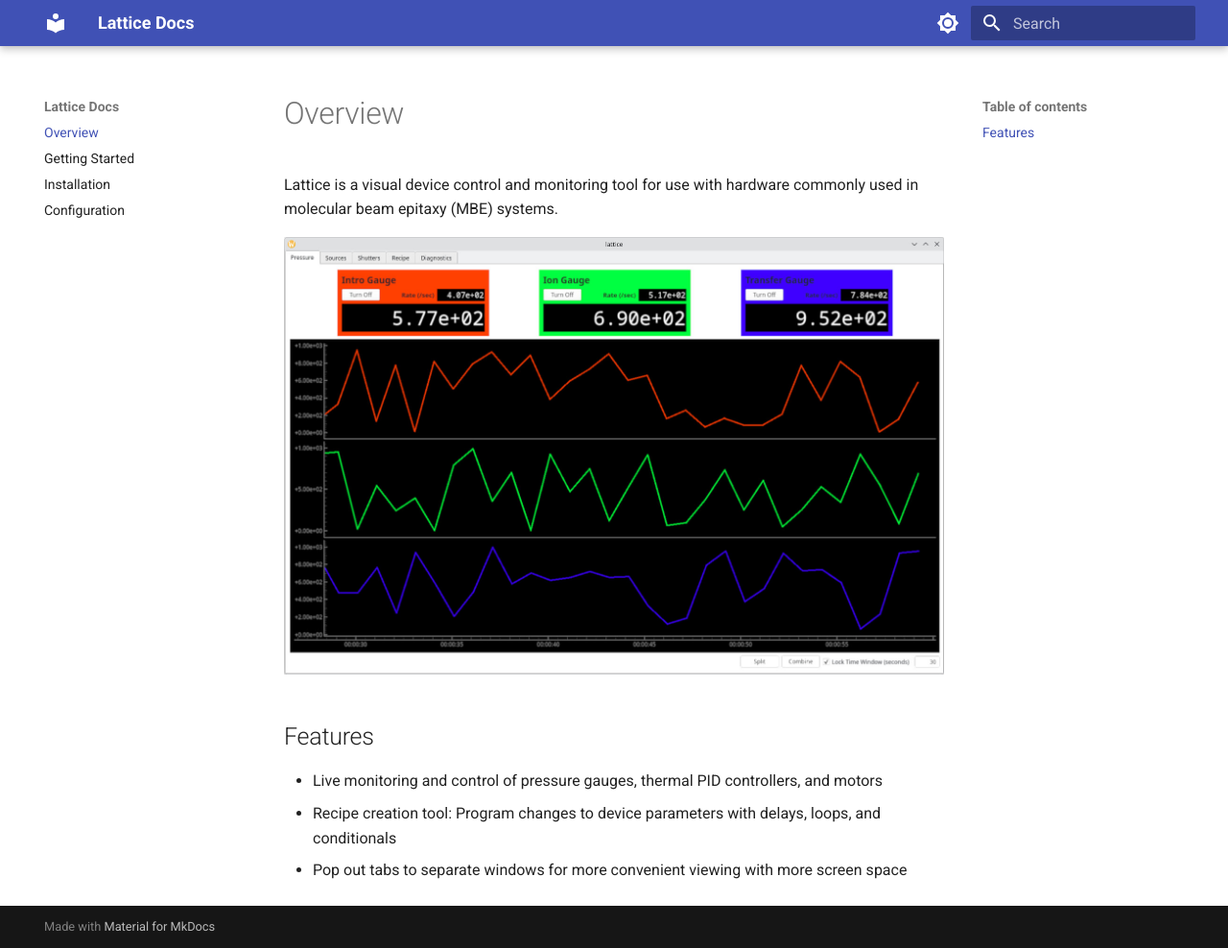
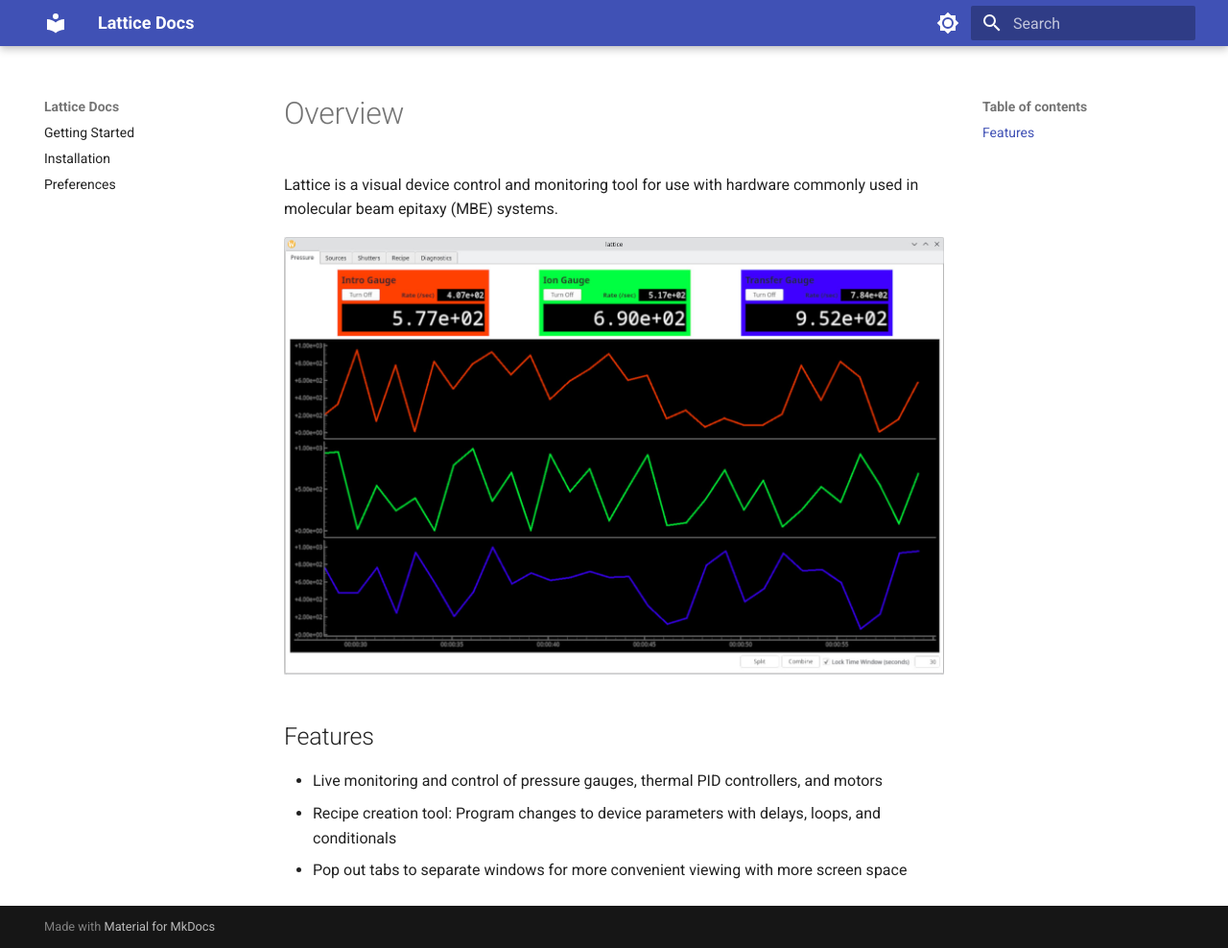
Before and after one commit to TheRealJarbean/lattice, an MkDocs documentation site: the page built from docs/index.md, in a window 1280 px wide and 988 px high. Shown: the whole window at 96% size. Built offline with MkDocs 1.6.1 and Material for MkDocs 9.7.7, drawn with Linux system fonts in a browser that asks for light colours; part of the change alters nothing that is shown.

```diff
--- a/mkdocs.yml
+++ b/mkdocs.yml
@@ -5,6 +5,13 @@
 # which is a potential drop-in replacement once it becomes more feature-complete.
 
 site_name: Lattice Docs
+
+use_directory_urls: false
+
+nav:
+  - Getting Started: getting_started.md
+  - Installation: installation.md
+  - Preferences: preferences.md
 
 theme:
   name: material
```
